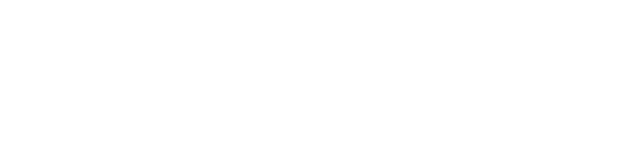
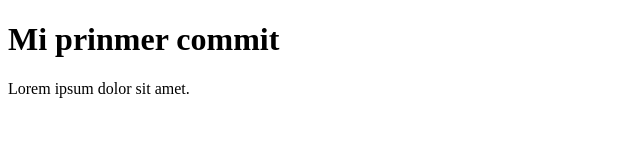
Before and after one commit to AdenLopez2002/DSA-Algoritmos-y-Estructuras-de-Datos, a plain HTML site: page index.html in a window 1280 px wide. Shown: the whole page, without its empty margins (0-640 px from the left). Drawn offline with Linux system fonts and the light colour scheme.

Commit message:
actualización

```diff
--- a/index.html
+++ b/index.html
@@ -7,6 +7,8 @@
     <title>Mi primer </title>
 </head>
 <body>
+    <h1>Mi prinmer commit</h1>
+    <p>Lorem ipsum dolor sit amet.</p>
 
 </body>
 </html>
```
